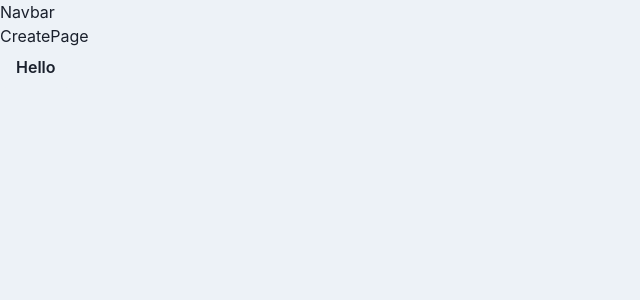
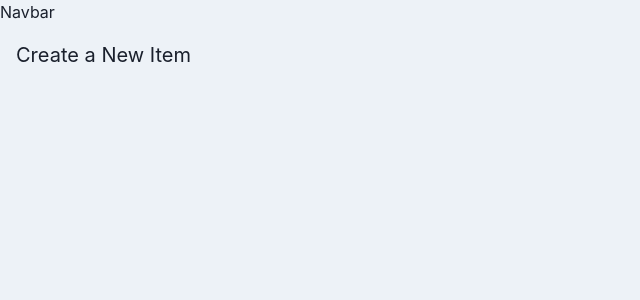
Before and after one commit to TinoCoda/mern-project, a React (Vite) app in the folder frontend/: page /create in a window 1280 px wide. Shown: the top 300 px of the page, without its empty margins (0-640 px from the left). Built offline with nearby package versions, Linux system fonts and the light colour scheme.

Commit message:
slightly modify the pages content

```diff
--- a/frontend/src/pages/CreatePage.jsx
+++ b/frontend/src/pages/CreatePage.jsx
@@ -1,13 +1,11 @@
-import React from 'react'
-import { Button } from "@chakra-ui/react"
+import { Box, Text } from "@chakra-ui/react"
 
-const CreatePage = () => {
+function CreatePage() {
+    console.log("CreatePage loaded");
   return (
-    <>
-    <div>CreatePage</div>
-     <Button >Hello </Button>
-    </>
-
+    <Box p={4}>
+      <Text fontSize="xl">Create a New Item</Text>
+    </Box>
   )
 }
 
--- a/frontend/src/pages/HomePage.jsx
+++ b/frontend/src/pages/HomePage.jsx
@@ -1,9 +1,11 @@
-import React from 'react'
+import { Box, Text } from "@chakra-ui/react"
 
-const HomePage = () => {
-  console.log("HomePage loaded!")
+function HomePage() {
+    console.log("HomePage");
   return (
-    <div>HomePage</div>
+    <Box p={4}>
+      <Text fontSize="xl">Welcome to HomePage</Text>
+    </Box>
   )
 }
 
```
